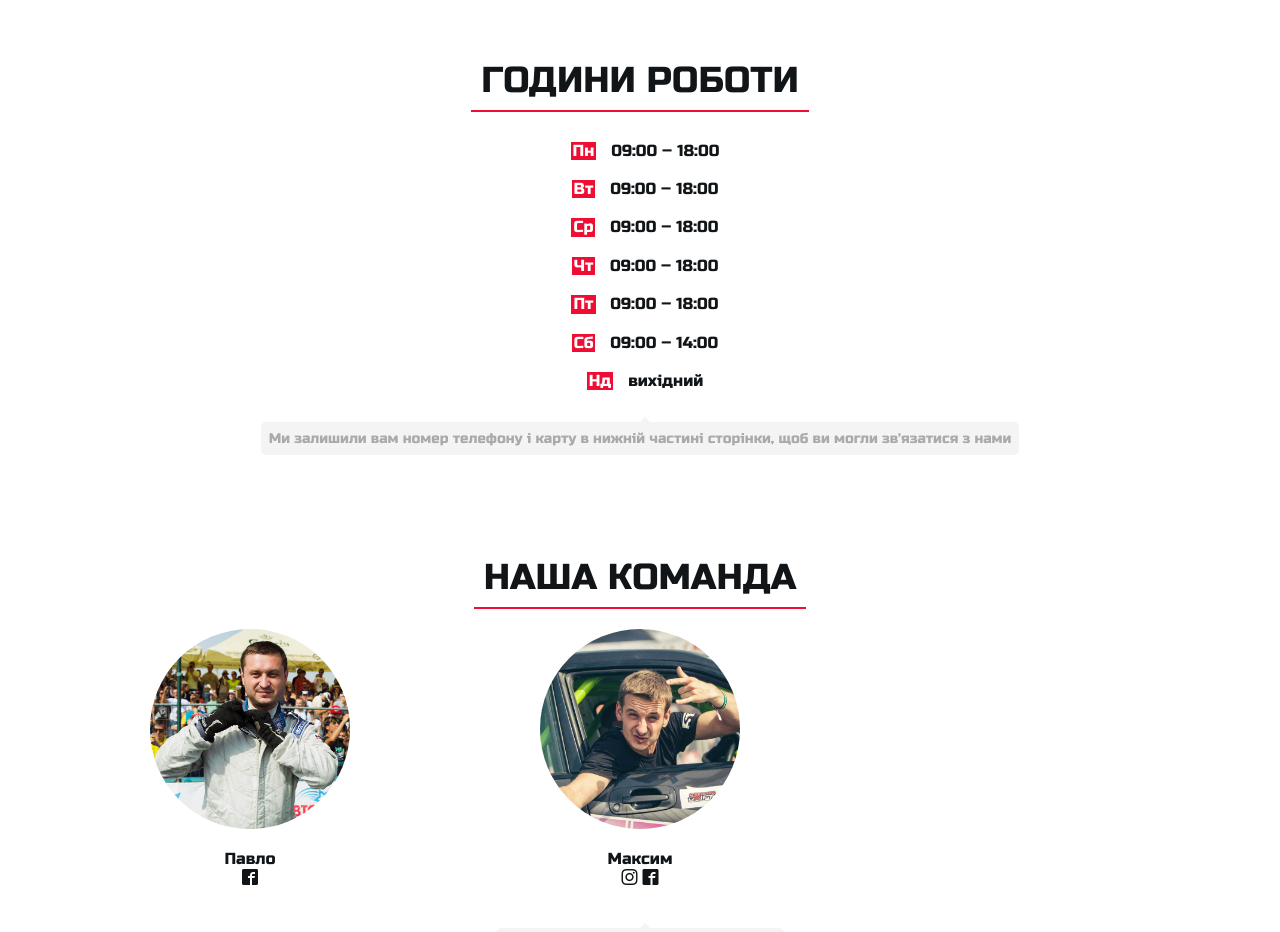
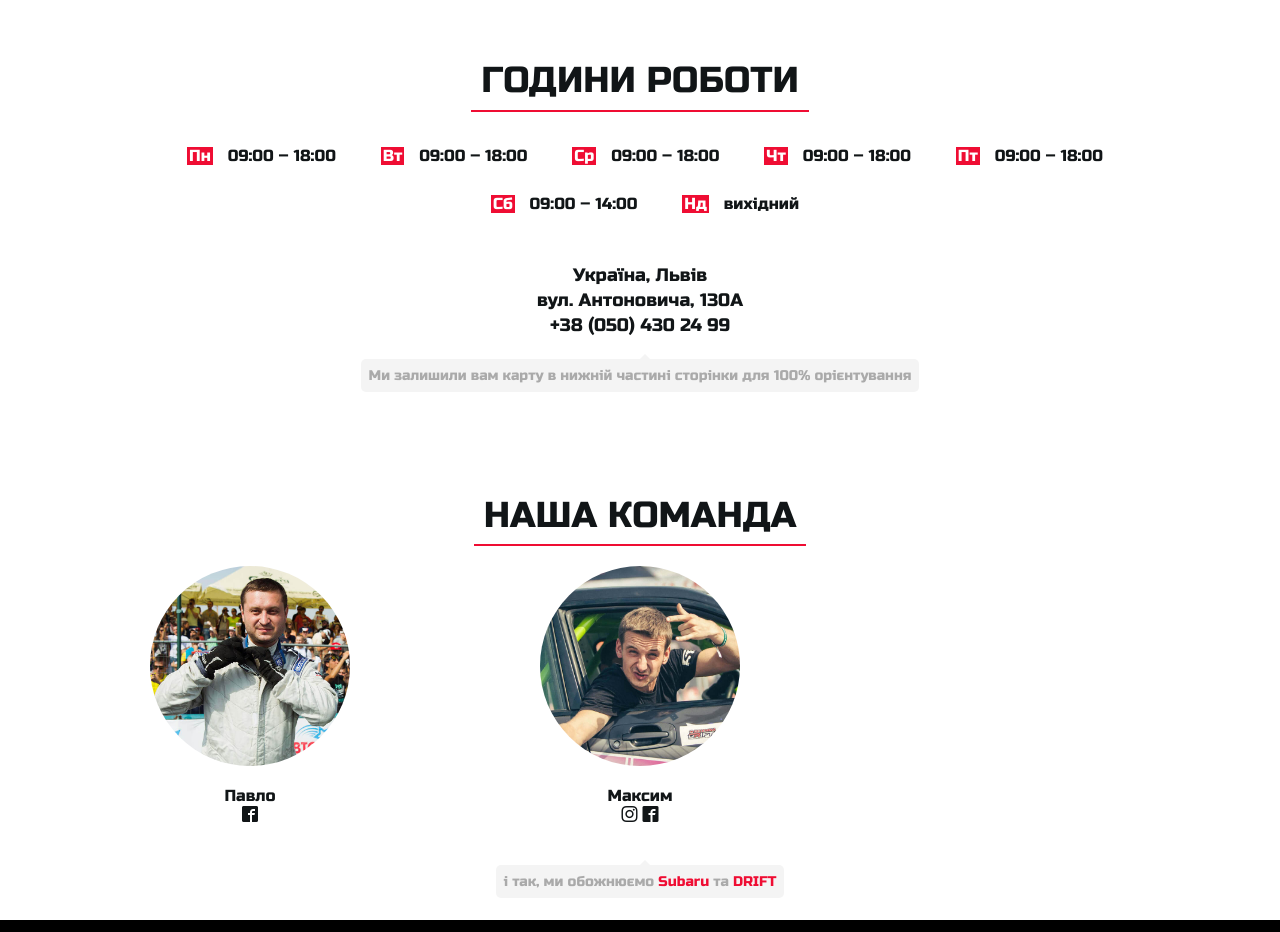
Before and after one commit to mentikora/stgmotorsport, a website built with webpack: page index.html in a window 1280 px wide. Shown: the part 2000-2932 px from the top of the page. Built offline with nearby package versions, Linux system fonts and the light colour scheme; grey boxes are pictures that could not be loaded; a web font is replaced by a local one.

Commit message:
worktime

```diff
--- a/css/theme-default.css
+++ b/css/theme-default.css
@@ -228,6 +228,10 @@ section.bottom{
 
 /* worktime */
 .worktime{}
+  .worktime_block{
+    display: inline-block;
+    margin: 5px 15px;
+  }
   .worktime_block span{
     display: inline-block;
     margin: 10px;
@@ -235,6 +239,11 @@ section.bottom{
 
     background: rgb(239,13, 51);
     color: #fff;
+  }
+  .worktime .contacts{
+    margin-top: 35px;
+    font-size: 18px;
+    line-height: 25px;
   }
 
 /* about us*/
@@ -370,6 +379,9 @@ section.bottom{
       display: inline-block;
       margin: 10px;
     }
+  .worktime_block{
+    display: block;
+  }
 }
 @media(max-width: 991px){
   .worktime_block span{
--- a/index.html
+++ b/index.html
@@ -138,7 +138,7 @@
           <div class="col-md-12 worktime center">
             <div class="row">
 
-              <div class="col-xs-6 col-xs-offset-3">
+              <div class="col-xs-12">
                 <div class="worktime_block">
                   <span>Пн</span>
                   09:00 – 18:00
@@ -168,14 +168,19 @@
                   вихідний
                 </div>
               </div>
-              <div class="col-xs-6">
-
+              <div class="col-xs-12 contacts">
+                Україна, Львів
+                <br>
+                вул. Антоновича, 130А
+                <br>
+                +38 (050) 430 24 99
+                <br>
               </div>
             </div>
 
             <div class="row comment">
               <span>
-                Ми залишили вам номер телефону і карту в нижній частині сторінки, щоб ви могли зв'язатися з нами
+                Ми залишили вам карту в нижній частині сторінки для 100% орієнтування
               </span>
             </div>
 
```
Also changed, not shown: dist/style.css.
